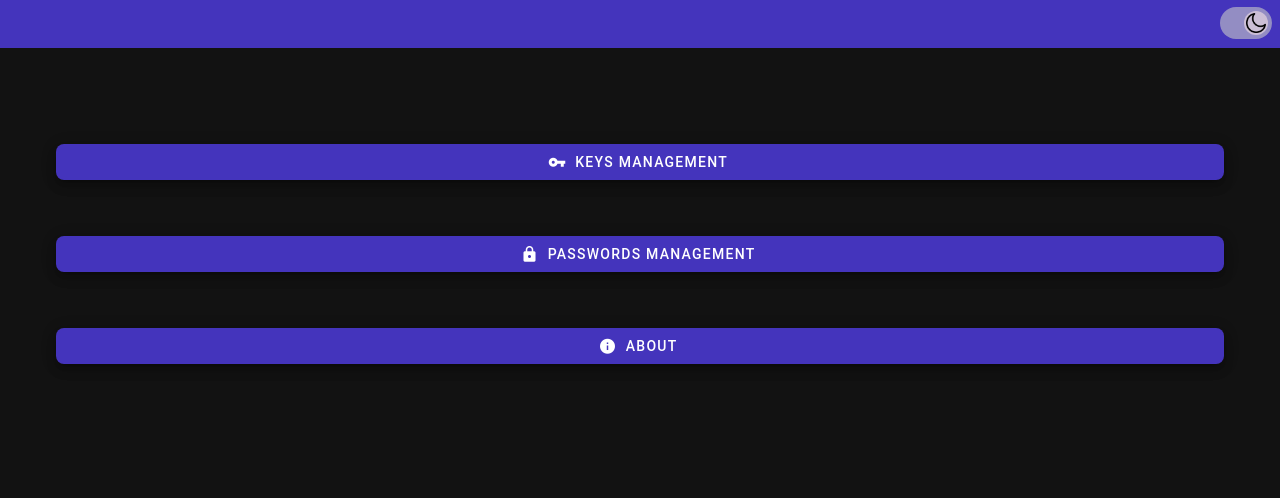
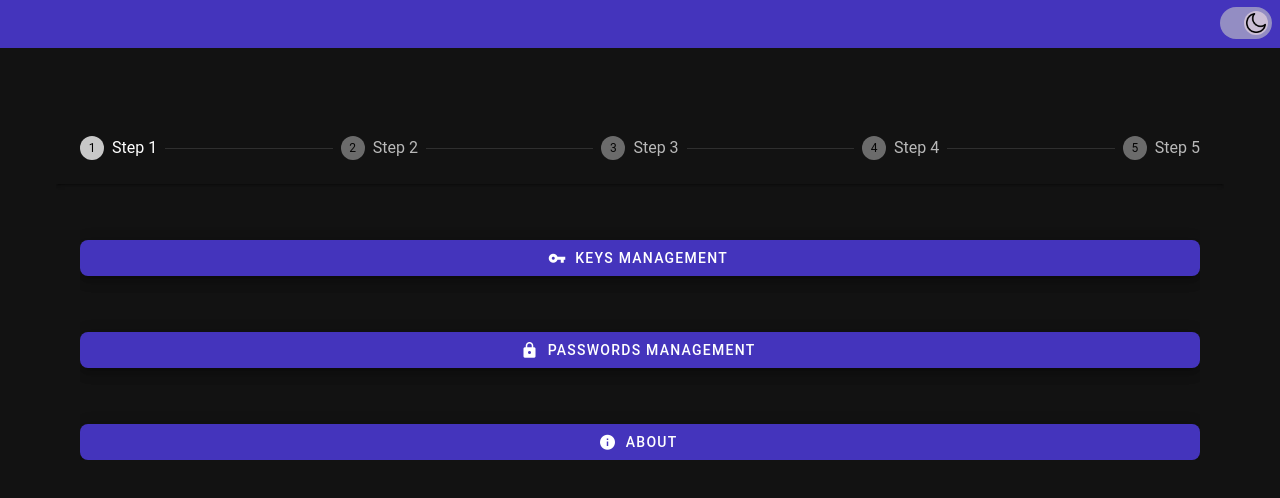
Before and after one commit to caspel26/password_manager, a Vue app in the folder electron-app/: page / in a window 1280 px wide. Shown: the top 498 px of the page. Built offline with nearby package versions, Linux system fonts and the light colour scheme.

Commit message:
feat: implement stepper navigation for keys, passwords, and about sections in HomeView

```diff
--- a/electron-app/src/views/HomeView.vue
+++ b/electron-app/src/views/HomeView.vue
@@ -2,9 +2,11 @@
   <main>
       <Header />
       <v-container class="mt-12">
+        <v-stepper v-model="step" :items="['Step 1', 'Step 2', 'Step 3', 'Step 4', 'Step 5']" hide-actions class="elevation-0 bg-transparent">
+          <template v-slot:item.1>
             <v-row align="center" justify="center" class="text-center">
               <v-col cols="12" class="mt-8">
-        <v-btn block rounded="lg" color="primary" class="elevation-7" prepend-icon="mdi-key">
+                <v-btn block rounded="lg" color="primary" class="elevation-7" prepend-icon="mdi-key" @click="step = 2; stepSelected = 'keys'">
                   Keys management
                 </v-btn>
               </v-col>
@@ -15,10 +17,18 @@
                 <v-btn block rounded="lg" color="primary" class="elevation-7" prepend-icon="mdi-information">About</v-btn>
               </v-col>
             </v-row>
+          </template>
+          <template v-slot:item.2>
+
+          </template>
+      </v-stepper>
       </v-container>
   </main>
 </template>
 
 <script setup lang="ts">
 import Header from '../components/HeaderView.vue'
+import { ref } from 'vue';
+const step = ref(1);
+const stepSelected = ref('');
 </script>
```
Lines whose indentation alone changed are shown as unchanged.
